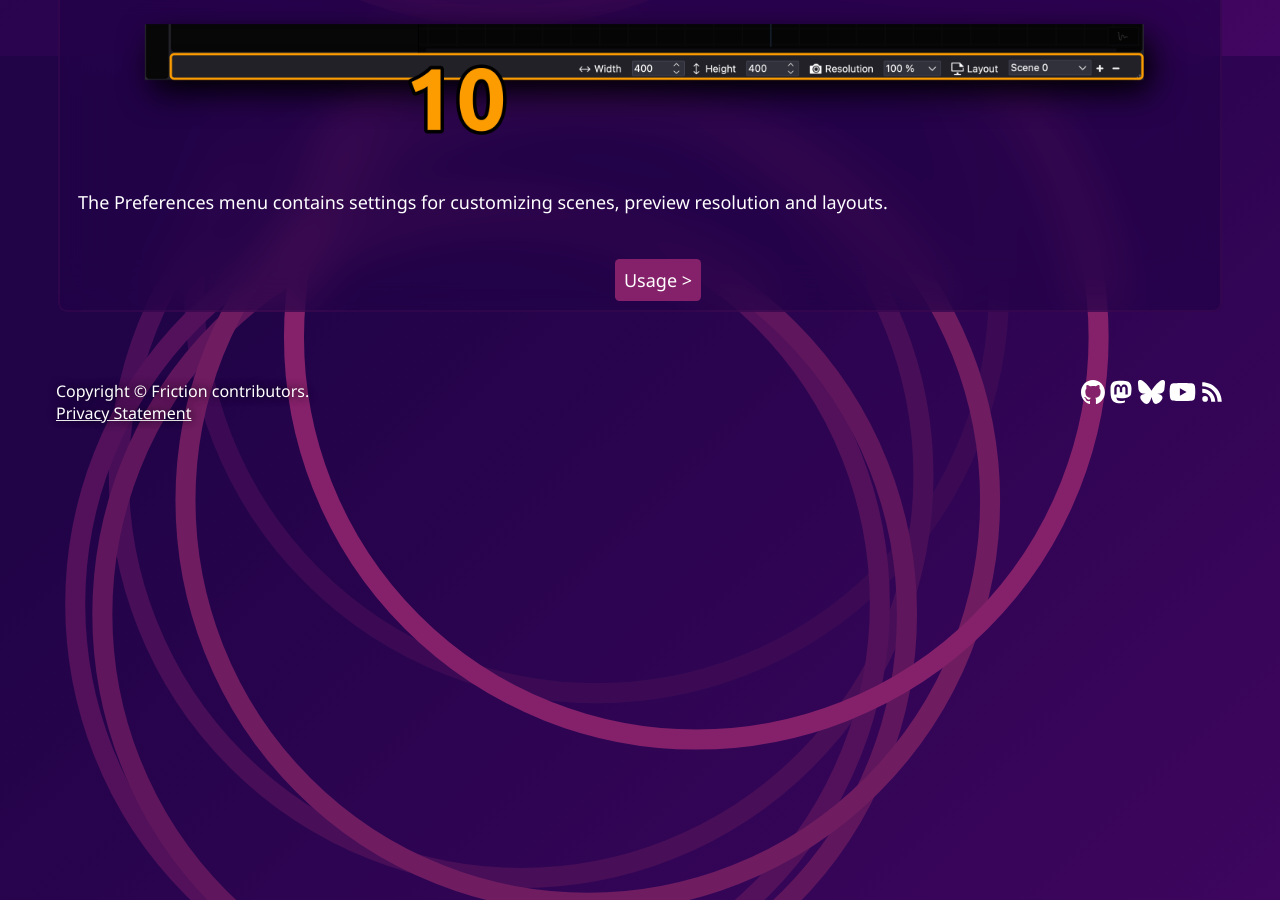
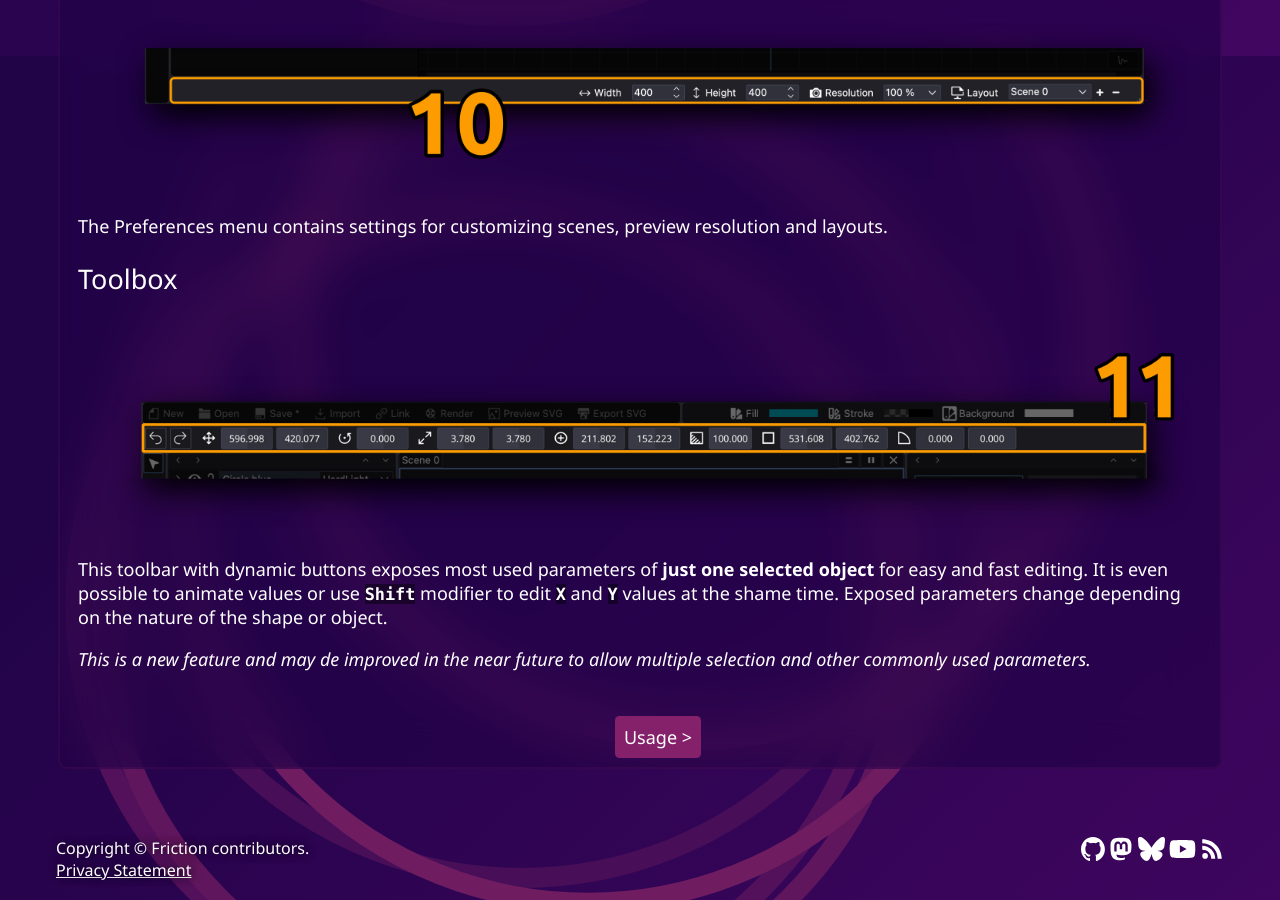
Before and after one commit to friction2d/friction2d.github.io, a Jekyll site: the page built from documentation/userinterface.md, in a window 1280 px wide and 900 px high, scrolled down 9944 px. Built offline with Jekyll 4.4.1, drawn with Linux system fonts in a browser that asks for light colours.

Commit message:
Toolbox chapter added

```diff
--- a/documentation/userinterface.md
+++ b/documentation/userinterface.md
@@ -158,3 +158,11 @@ Fills and Strokes have 3 options to be drawn:
 ![Preferences](/assets/documentation/ui/ui_panel10.png)
 
 The Preferences menu contains settings for customizing scenes, preview resolution and layouts.
+
+## Toolbox
+
+![Color Toolbar](/assets/documentation/ui/ui_panel11.png)
+
+This toolbar with dynamic buttons exposes most used parameters of **just one selected object** for easy and fast editing. It is even possible to animate values or use `Shift` modifier to edit `X` and `Y` values at the shame time. Exposed parameters change depending on the nature of the shape or object.
+
+*This is a new feature and may de improved in the near future to allow multiple selection and other commonly used parameters.*
```
Also changed, not shown: assets/documentation/ui/ui_panel11.png (added).
